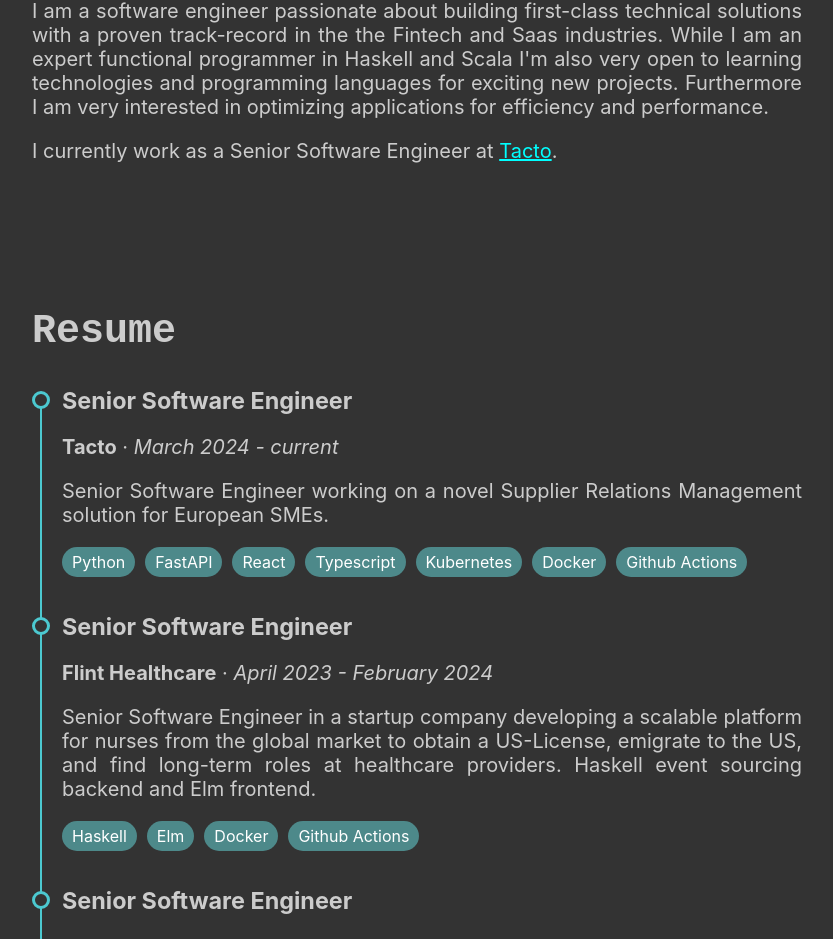
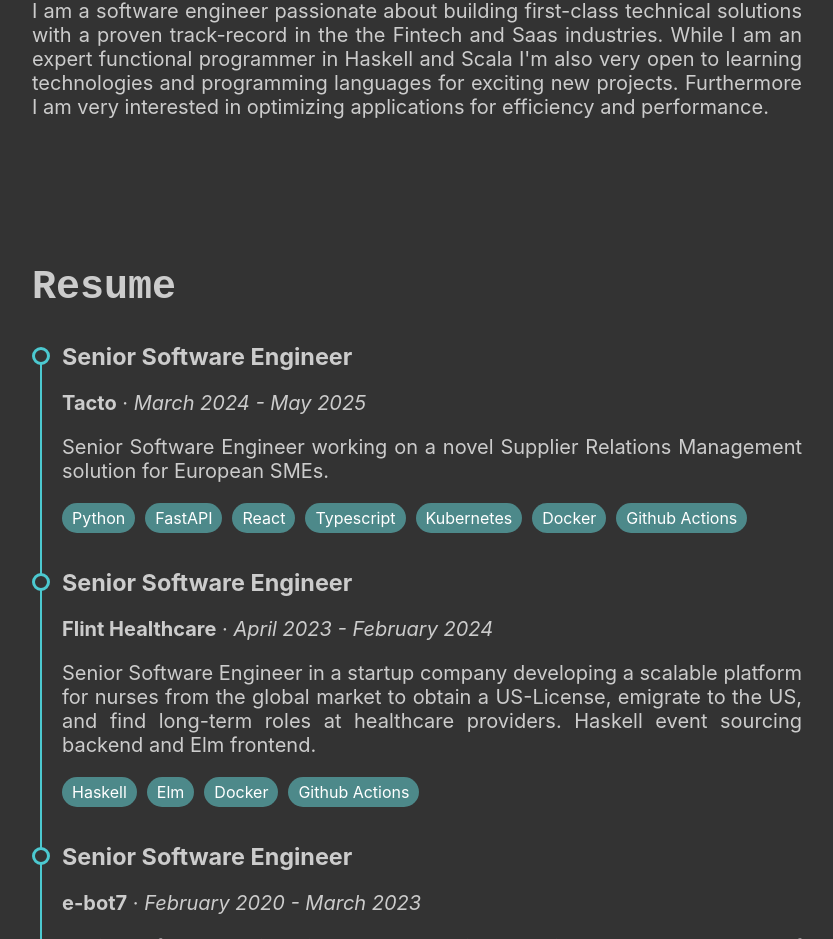
Before and after one commit to schrammc/homepage, a React (Create React App) app: page / in a window 1280 px wide. Shown: the part 900-1839 px from the top of the page, without its empty margins (223-1056 px from the left). Built offline with nearby package versions, Linux system fonts and the light colour scheme.

Commit message:
Adapt employment CV

```diff
--- a/src/Home.tsx
+++ b/src/Home.tsx
@@ -35,10 +35,6 @@ export function Home() {
                         projects. Furthermore I am very interested in optimizing
                         applications for efficiency and performance.
                     </p>
-
-                    <p>
-                        I currently work as a Senior Software Engineer at <a href="https://tacto.ai">Tacto</a>.
-                    </p>
                 </div>
                 <div className="page-section">
                     <h1> Resume</h1>
@@ -46,7 +42,7 @@ export function Home() {
                         {
                             title: "Senior Software Engineer"
                             , company: "Tacto"
-                            , dateRange: "March 2024 - current"
+                            , dateRange: "March 2024 - May 2025"
                             , description: "Senior Software Engineer working on a novel Supplier Relations Management solution for European SMEs."
                             , skills: ["Python", "FastAPI", "React", "Typescript", "Kubernetes", "Docker", "Github Actions"]
                         },
```
